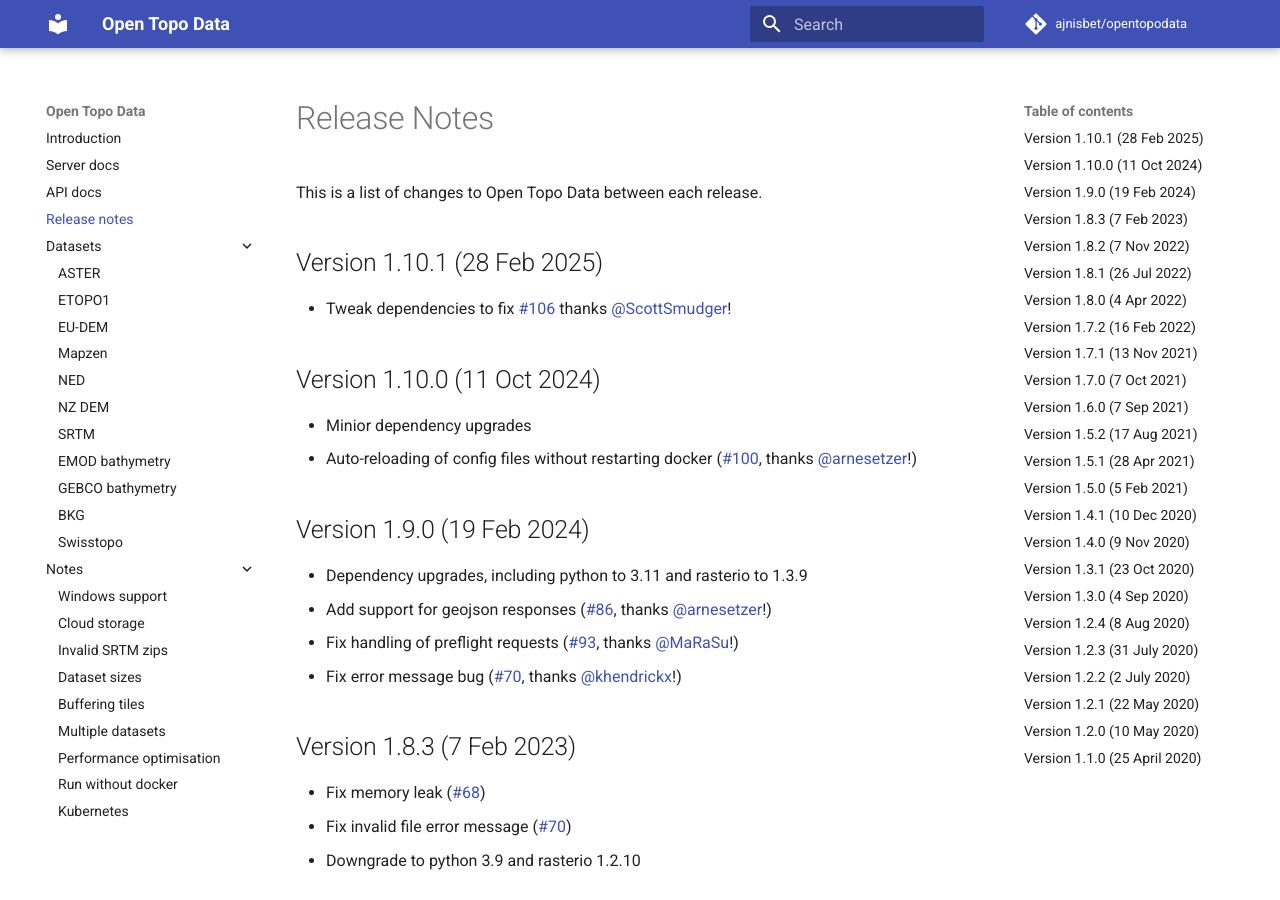
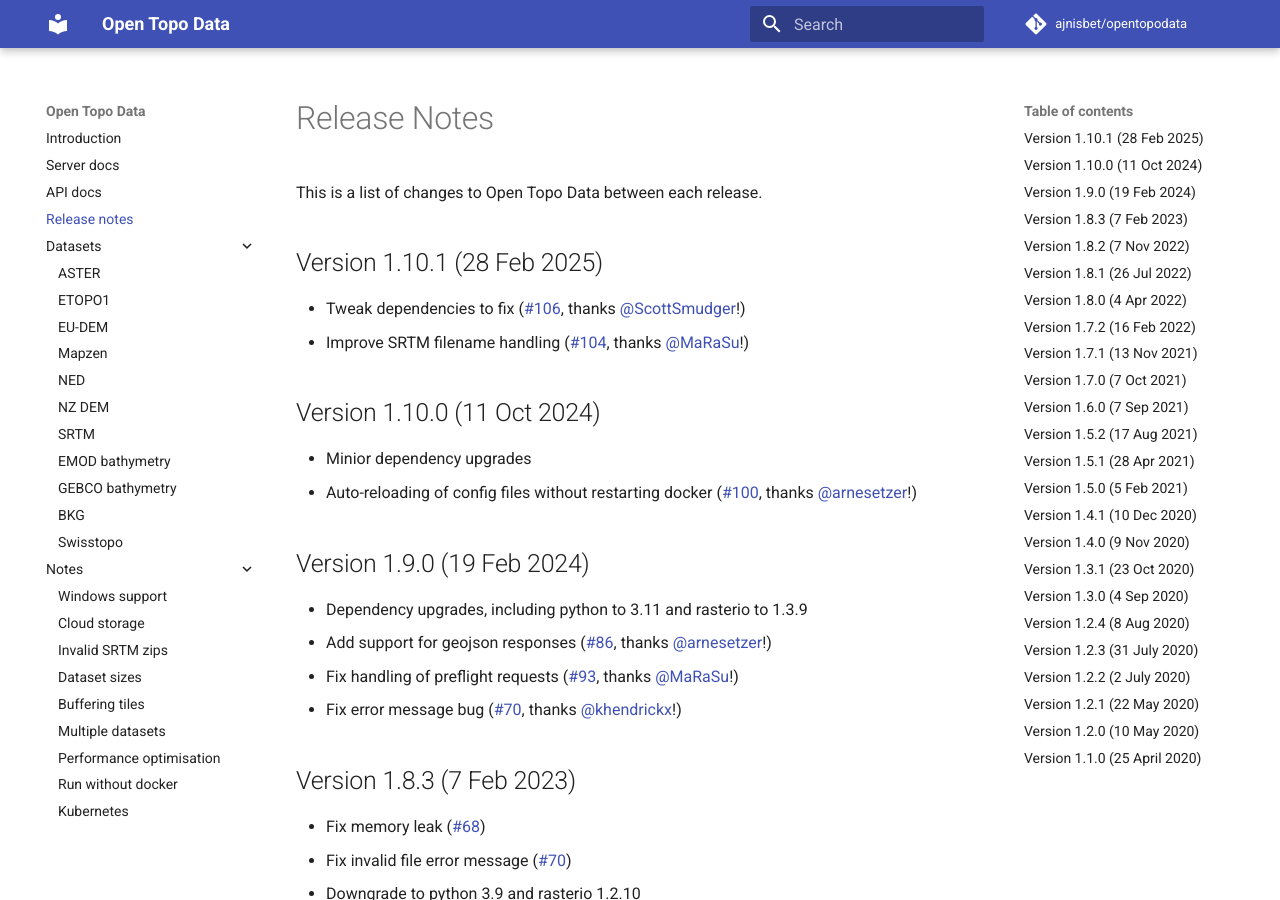
Before and after one commit to ajnisbet/opentopodata, an MkDocs documentation site: the page built from docs/changelog.md, in a window 1280 px wide and 900 px high. Built offline with MkDocs 1.6.1 and Material for MkDocs 9.7.7, drawn with Linux system fonts in a browser that asks for light colours; comment, search, counter and statistics services are not loaded.

Commit message:
Also add SRTM enhancements to changelog

```diff
--- a/docs/changelog.md
+++ b/docs/changelog.md
@@ -3,7 +3,8 @@
 This is a list of changes to Open Topo Data between each release.
 
 ## Version 1.10.1 (28 Feb 2025)
-* Tweak dependencies to fix [#106](https://github.com/ajnisbet/opentopodata/issues/106) thanks [@ScottSmudger](https://github.com/ScottSmudger)!
+* Tweak dependencies to fix ([#106](https://github.com/ajnisbet/opentopodata/issues/106), thanks [@ScottSmudger](https://github.com/ScottSmudger)!)
+* Improve SRTM filename handling ([#104](https://github.com/ajnisbet/opentopodata/issues/104),  thanks [@MaRaSu](https://github.com/MaRaSu)!)
 
 ## Version 1.10.0 (11 Oct 2024)
 * Minior dependency upgrades
```
